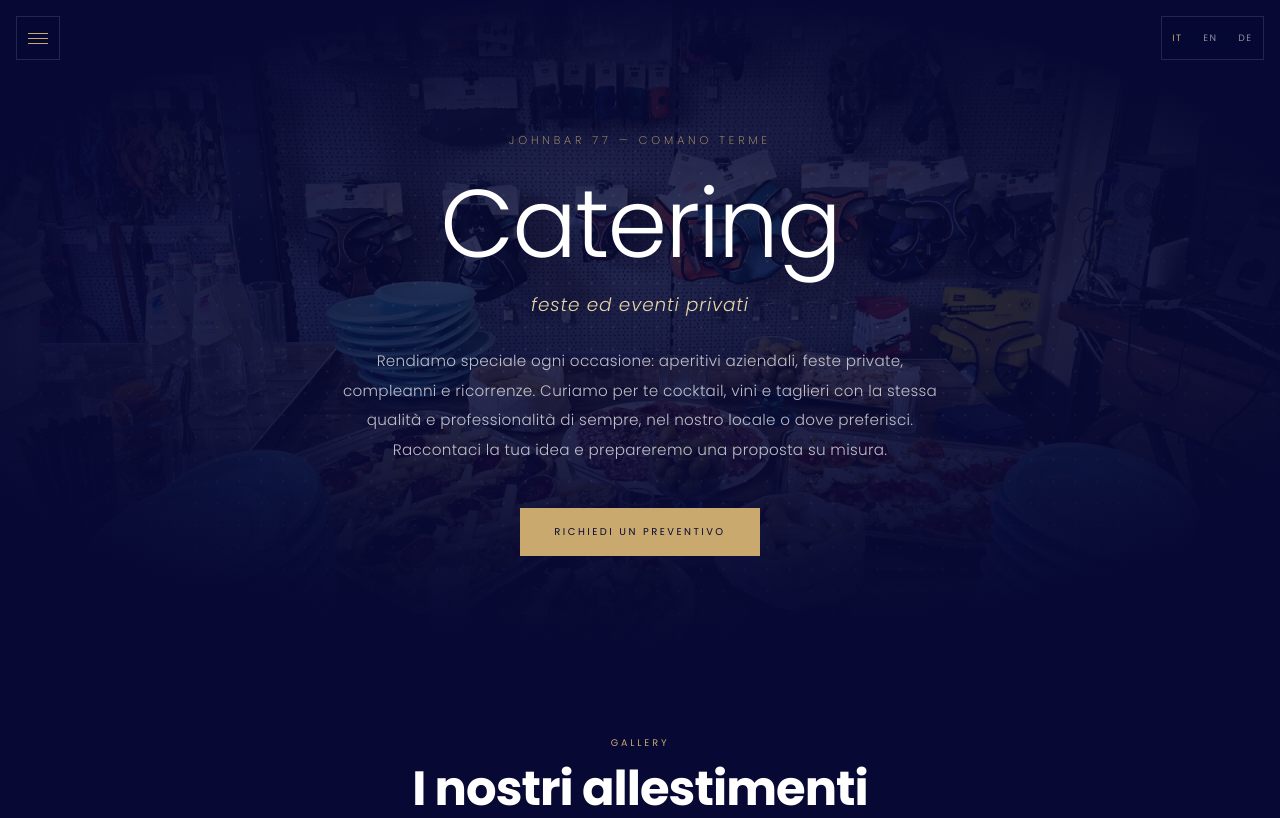
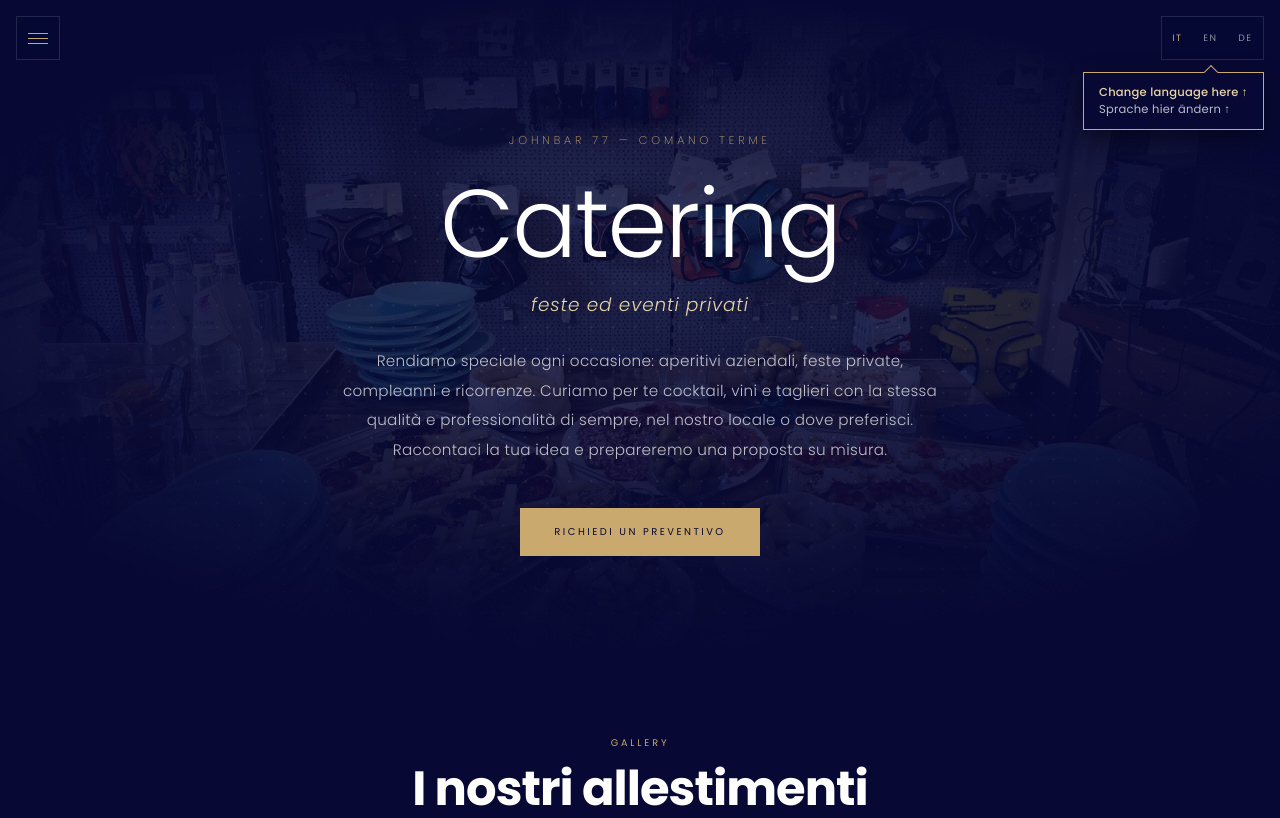
Before and after one commit to alessiolazzarini99/sito-Johnbar77, a website: page catering/index.html in a window 1280 px wide. Shown: the top 818 px of the page. Drawn offline with Linux system fonts and the light colour scheme.

Commit message:
Suggerimento 'cambia lingua' alla prima visita (EN/DE), su home, menu e catering
Co-Authored-By: Claude Sonnet 5.5 <noreply@anthropic.com>

```diff
--- /dev/null
+++ b/assets/lang-hint.js
@@ -0,0 +1,88 @@
+/* Suggerimento "cambia lingua" — una sola volta, alla prima visita.
+   Compare solo se: il browser non è in italiano, nessuna lingua è già stata scelta, lo splash non è attivo.
+   Testo in inglese e tedesco, con una freccia verso il selettore IT / EN / DE.
+   Sparisce da solo, al tocco, allo scroll o appena si sceglie una lingua; poi non torna più (localStorage 'jb77-lang-hint'). */
+(function () {
+  var KEY = 'jb77-lang-hint';
+  function read(k) { try { return localStorage.getItem(k); } catch (e) { return null; } }
+  function write(k, v) { try { localStorage.setItem(k, v); } catch (e) { /* storage non disponibile */ } }
+
+  var primary = String((navigator.languages && navigator.languages[0]) || navigator.language || '').toLowerCase();
+  if (primary.indexOf('it') === 0) return;
+  if (read('jb77-lang') || read(KEY)) return;
+  if (document.documentElement.classList.contains('splash-on')) return;
+
+  var sw = document.querySelector('.lang-switcher');
+  if (!sw) return;
+
+  var css = document.createElement('style');
+  css.textContent =
+    '.lang-hint{position:fixed;z-index:2000;max-width:min(15rem,calc(100vw - 1rem));box-sizing:border-box;padding:.7rem .95rem;' +
+    'background:#070934;border:1px solid #c9a96e;color:#fff;font:400 .72rem/1.45 Poppins,sans-serif;letter-spacing:.02em;text-align:left;' +
+    'box-shadow:0 8px 24px rgba(0,0,0,.45);opacity:0;transform:translateY(-6px);transition:opacity .45s ease,transform .45s ease;cursor:pointer}' +
+    '.lang-hint.is-on{opacity:1;transform:none}' +
+    '.lang-hint b{display:block;color:#e8d5a8;font-weight:500}' +
+    '.lang-hint span{display:block;color:rgba(255,255,255,.72)}' +
+    '.lang-hint::before{content:"";position:absolute;top:-6px;right:var(--lh-arrow,1.4rem);width:10px;height:10px;margin-right:-5px;' +
+    'background:#070934;border-left:1px solid #c9a96e;border-top:1px solid #c9a96e;transform:rotate(45deg)}' +
+    '@media (prefers-reduced-motion:reduce){.lang-hint{transition:none}}';
+  document.head.appendChild(css);
+
+  var tip = document.createElement('div');
+  tip.className = 'lang-hint';
+  tip.setAttribute('role', 'note');
+  tip.innerHTML = '<b>Change language here ↑</b><span>Sprache hier ändern ↑</span>';
+
+  function place() {
+    var r = sw.getBoundingClientRect();
+    var vw = document.documentElement.clientWidth;
+    tip.style.top = Math.round(r.bottom + 12) + 'px';
+    tip.style.right = Math.max(8, Math.round(vw - r.right)) + 'px';
+    tip.style.setProperty('--lh-arrow', Math.round(r.width / 2) + 'px');
+  }
+
+  var done = false, shown = false, timer = null;
+  function hide() {
+    if (done) return;
+    done = true;
+    window.removeEventListener('scroll', follow);
+    window.removeEventListener('resize', place);
+    if (io) io.disconnect();
+    clearTimeout(timer);
+    tip.classList.remove('is-on');
+    setTimeout(function () { if (tip.parentNode) tip.parentNode.removeChild(tip); }, 600);
+  }
+  // segue il selettore finché resta tutto visibile (nel /menu è nella barra che si aggancia in alto dopo l'intestazione)
+  function follow() {
+    var r = sw.getBoundingClientRect();
+    if (r.top < 0 || r.bottom > window.innerHeight) { hide(); return; }
+    place();
+  }
+  function show() {
+    if (done || shown || !document.body) return;
+    shown = true;
+    write(KEY, '1');
+    document.body.appendChild(tip);
+    place();
+    requestAnimationFrame(function () { tip.classList.add('is-on'); });
+    window.addEventListener('scroll', follow, { passive: true });
+    window.addEventListener('resize', place);
+    timer = setTimeout(hide, 9000);
+  }
+
+  // parte solo quando il selettore è davvero visibile (nel /menu è sotto l'intestazione a tutto schermo)
+  var io = null, wait = null;
+  if ('IntersectionObserver' in window) {
+    io = new IntersectionObserver(function (entries) {
+      var on = entries[0].isIntersecting;
+      clearTimeout(wait);
+      if (on && !shown) wait = setTimeout(show, 1200);
+    }, { threshold: 1 });
+    io.observe(sw);
+  } else {
+    wait = setTimeout(show, 1500);
+  }
+
+  tip.addEventListener('click', hide);
+  sw.addEventListener('click', hide);
+})();
--- a/catering/index.html
+++ b/catering/index.html
@@ -1033,5 +1033,6 @@
     })();
 
   </script>
+  <script src="/assets/lang-hint.js" defer></script>
 </body>
 </html>
```
Also changed, not shown: index.html (+1 -0 lines), menu/index.html (+1 -0 lines).
